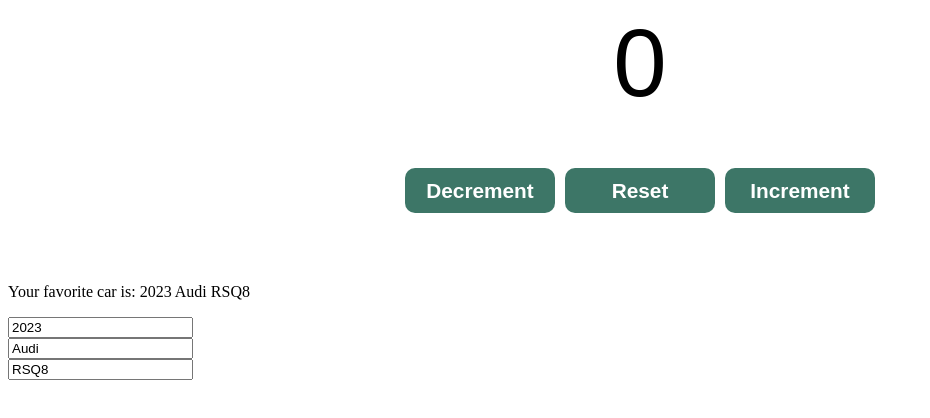
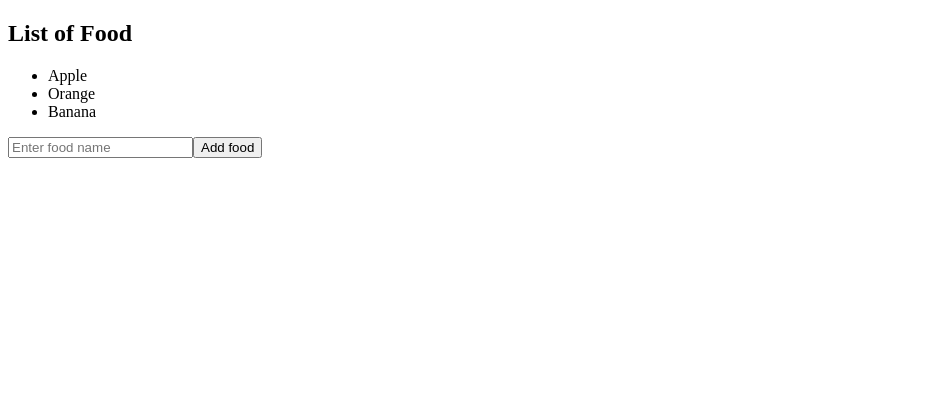
Before and after one commit to sksoniaa/react-practice-part-2, a React (Vite) app: page / in a window 1280 px wide. Shown: the top 418 px of the page, without its empty margins (0-930 px from the left). Built offline with nearby package versions, Linux system fonts and the light colour scheme.

Commit message:
update arrays in state

```diff
--- a/src/App.jsx
+++ b/src/App.jsx
@@ -6,7 +6,7 @@
 // AND a setter function to update its value in the Virtual DOM.
 // [name, setName]
 import MyComponent from "./MyComponent"
-import Counter from "./Counter"
+//import Counter from "./Counter"
 
 
 function App() {
@@ -14,8 +14,7 @@
 
   return (
     <>
-      <Counter />
-      <br /> <br /> <br />
+      {/* <Counter /> */}
       <MyComponent />
     </>
   )
--- a/src/Counter.jsx
+++ b/src/Counter.jsx
@@ -1,35 +1,35 @@
 
-import React, {useState} from 'react'
+// import React, {useState} from 'react'
 
-export default function Counter() {
+// export default function Counter() {
 
-  const [count, setCount] = useState(0)
+//   const [count, setCount] = useState(0)
 
-  // updater function (multiple state updtes)
-  const increment = () => {
-    // FCFS
-    setCount(c => c + 1)
-    setCount(c => c + 1)
-    setCount(c => c + 1)
+//   // updater function (multiple state updtes)
+//   const increment = () => {
+//     // FCFS
+//     setCount(c => c + 1)
+//     setCount(c => c + 1)
+//     setCount(c => c + 1)
 
-  }
+//   }
 
-  const decrement = () => {
-    setCount(count - 1)
-  }
+//   const decrement = () => {
+//     setCount(count - 1)
+//   }
 
-  const reset = () =>{
-    setCount(0)
-  }
-  return(
-    <>
-      <div className='counter-container'>
-        <p className="count-display">{count}</p>
-        <button className='counter-button' onClick={decrement}>Decrement</button>
-        <button className='counter-button' onClick={reset}>Reset</button>
-        <button className='counter-button' onClick={increment}>Increment</button>
+//   const reset = () =>{
+//     setCount(0)
+//   }
+//   return(
+//     <>
+//       <div className='counter-container'>
+//         <p className="count-display">{count}</p>
+//         <button className='counter-button' onClick={decrement}>Decrement</button>
+//         <button className='counter-button' onClick={reset}>Reset</button>
+//         <button className='counter-button' onClick={increment}>Increment</button>
 
-      </div>
-    </>
-  )
-}
+//       </div>
+//     </>
+//   )
+// }
--- a/src/MyComponent.jsx
+++ b/src/MyComponent.jsx
@@ -103,37 +103,74 @@
 //   )
 // }
 
-import React, {useState} from 'react'
+// import React, {useState} from 'react'
 
 
-export default function MyComponent(){
+// export default function MyComponent(){
 
-  const [car, setCar] = useState({year: 2023,
-                                  make: "Audi",
-                                  model: "RSQ8"})
+//   const [car, setCar] = useState({year: 2023,
+//                                   make: "Audi",
+//                                   model: "RSQ8"})
 
 
-  function handleYearChange(e) {
-    setCar(c => ({...c, year: e.target.value}))
+//   function handleYearChange(e) {
+//     setCar(c => ({...c, year: e.target.value}))
+//   }
+
+//   function handleMakeChange(e) {
+//     setCar(c => ({...c, make: e.target.value}))
+//   }
+
+//   function handleModelChange(e) {
+//     setCar(c => ({...c, model: e.target.value}))
+//   }
+
+//   return(
+//     <>
+//       <div>
+//         <p>Your favorite car is: {car.year} {car.make} {car.model}</p>
+
+//         <input type="number" value={car.year} onChange={handleYearChange}/> <br />
+//         <input type="text" value={car.make} onChange={handleMakeChange}/> <br />
+//         <input type="text" value={car.model} onChange={handleModelChange}/> <br />
+//       </div>
+//     </>
+//   )
+// }
+
+import React, {useState} from "react";
+
+export default function MyComponent() {
+  const [foods, setFoods] = useState(['Apple', 'Orange', 'Banana'])
+
+  function handleAddClick() {
+
+    const newFood = document.getElementById("foodInput").value;
+    document.getElementById("foodInput").value = ""
+
+    setFoods(f => [...f, newFood])
   }
 
-  function handleMakeChange(e) {
-    setCar(c => ({...c, make: e.target.value}))
-  }
+  function handleRemoveClick(index) {
 
-  function handleModelChange(e) {
-    setCar(c => ({...c, model: e.target.value}))
+    setFoods(foods.filter((_, i) => i !== index))
   }
 
   return(
     <>
       <div>
-        <p>Your favorite car is: {car.year} {car.make} {car.model}</p>
+        <h2>List of Food</h2>
+        <ul>
+          {foods.map((food, index) =>
+          <li key={index} onClick={() => handleRemoveClick(index)}>
+            {food}
+          </li>)}
+        </ul>
 
-        <input type="number" value={car.year} onChange={handleYearChange}/> <br />
-        <input type="text" value={car.make} onChange={handleMakeChange}/> <br />
-        <input type="text" value={car.model} onChange={handleModelChange}/> <br />
+        <input type="text" id="foodInput" placeholder="Enter food name" />
+        <button onClick={handleAddClick}>Add food</button>
       </div>
     </>
   )
+
 }
```
